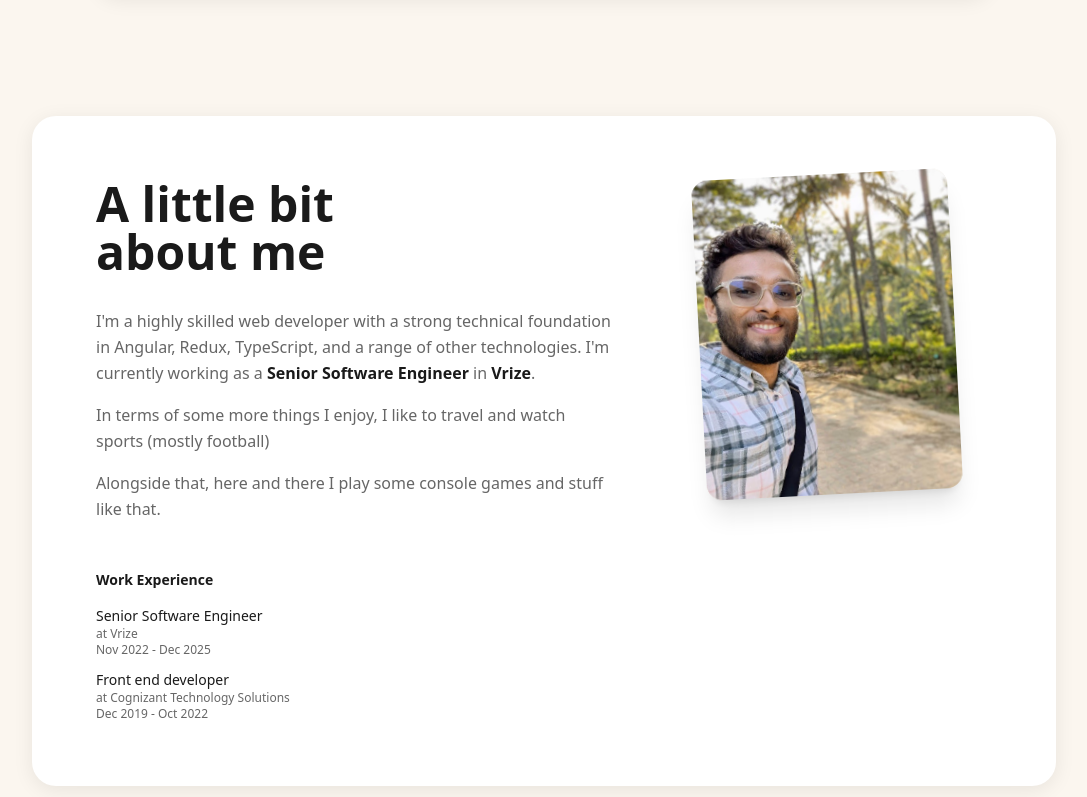
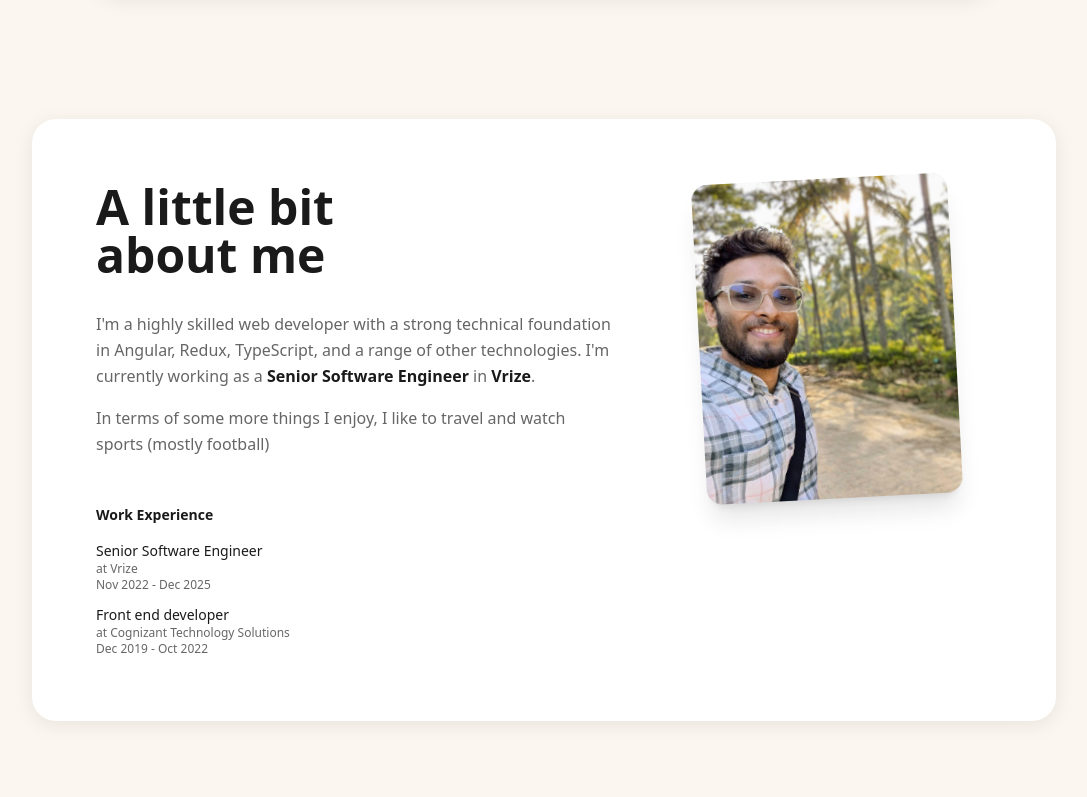
Before and after one commit to jitto21/portfolio-react, a React (Vite) app: page / in a window 1280 px wide. Shown: the part 780-1577 px from the top of the page, without its empty margins (96-1183 px from the left). Built offline with nearby package versions, Linux system fonts and the light colour scheme.

Commit message:
Remove a sentence from about

```diff
--- a/src/components/About.tsx
+++ b/src/components/About.tsx
@@ -24,9 +24,6 @@ const About = () => {
                   </p>
                   <p>
                     In terms of some more things I enjoy, I like to travel and watch sports (mostly football)
-                  </p>
-                  <p>
-                    Alongside that, here and there I play some console games and stuff like that.
                   </p>
                 </div>
               </div>
```
